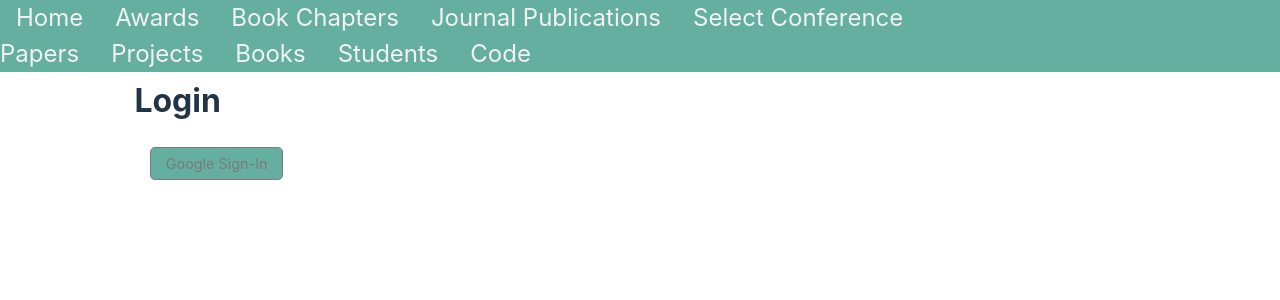
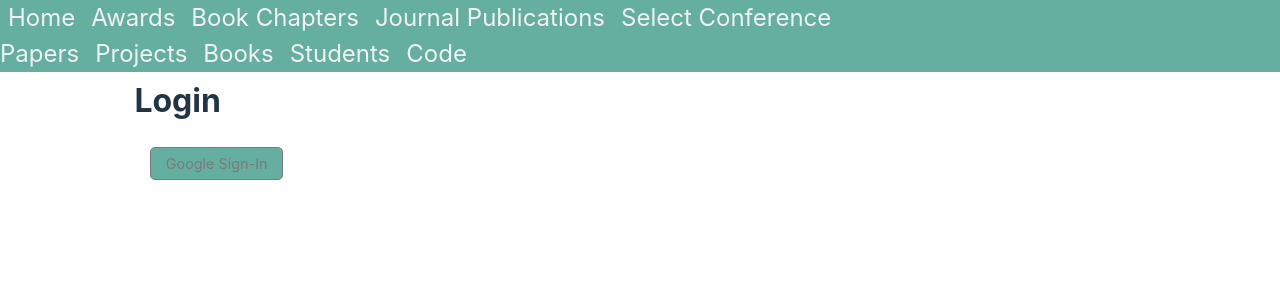
Before and after one commit to mich-iv/Leonardo-Trujillo-web, a React (Vite) app: page /#/login in a window 1280 px wide. Shown: the top 300 px of the page. Built offline with nearby package versions, Linux system fonts and the light colour scheme; no server answers.

Commit message:
empezamos con la reestructura del CSS

```diff
--- a/package.json
+++ b/package.json
@@ -16,7 +16,7 @@
     "@tinymce/tinymce-react": "^5.0.1",
     "bibtex-parser": "^0.0.0",
     "dotenv": "^16.4.5",
-    "firebase": "^10.8.0",
+    "firebase": "^10.14.1",
     "firebase-admin": "^12.0.0",
     "firebase-tools": "^13.25.0",
     "fs-extra": "^11.2.0",
--- a/src/estilos/App.css
+++ b/src/estilos/App.css
@@ -32,18 +32,18 @@
 
 .menu a{
   text-align: center;
-  padding: 1rem 1rem;
+  padding: 0 0;
   color: #1a1a1a;
-
   text-align: center;
   text-decoration: none;
   font-size: 1.25rem;
   transition: 200ms;
+  margin: 0 0 0 0;
 }
 
 .menu a:hover {
-  background-color: #ddd;
   color: rgb(73, 73, 73);
+  text-decoration: none;
 }
 
 .cuerpo {
--- a/src/estilos/Menu.css
+++ b/src/estilos/Menu.css
@@ -20,21 +20,30 @@
 
 .menu a{
   text-align: center;
-  padding: 1rem 1rem;
+  padding: 0 0.5rem;
   color: #f2f2f2;
   text-align: center;
   text-decoration: none;
   font-size: 1.5em;
   transition: 125ms;
+  margin: 0 0 0 0;
 }
 
 .menu a:hover {
-  /* background-color: #ddd; */
   color: rgb(73, 73, 73);
+  text-decoration: none;
 }
 
 .menu-secciones {
-  margin: 10rem 0;
+  margin: 0 0;
+  padding: 0 0;
+  text-decoration: none;
+  font-size: 4em;
+}
+
+.menu-desplegar {
+  margin: 0 0;
+  text-decoration: none;
 }
 
 .checkbtn {
@@ -65,11 +74,13 @@
     left: -100%;
     text-align: center;
     transition: all 600ms;
+    text-decoration: inherit;
   }
   .menu-secciones {
     display: block;
     margin: 1rem 0;
     line-height: 30px;
+    text-decoration: inherit;
   }
 
   #check:checked~.menu-desplegar {
--- a/src/routes/Menu.jsx
+++ b/src/routes/Menu.jsx
@@ -84,7 +84,7 @@ export default function Menu() {
           <Link className="menu-secciones" to="/code">Code</Link>
 
           <div className="derecha">
-            {/*POR FIN ENTENDÍ ESTA FUNCIÓN  *ternaria
+            {/*POR FIN ENTENDÝ ESTA FUNCIÓN  *ternaria
               ordenemos; condición ? entonces : si no
               - condición: por ejemplo, 10 es mayor que 5?
                 ?
```
Also changed, not shown: 1 other file (tests, documents, lock files or other folders).
